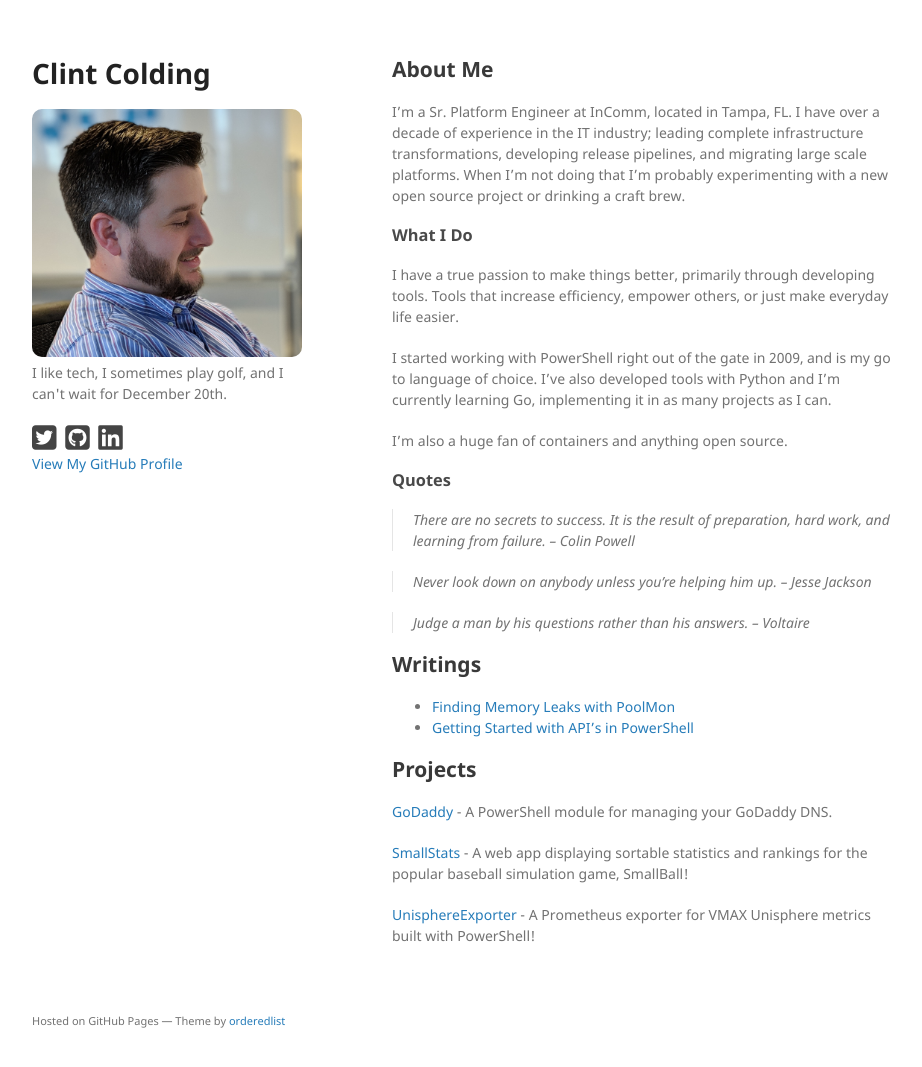
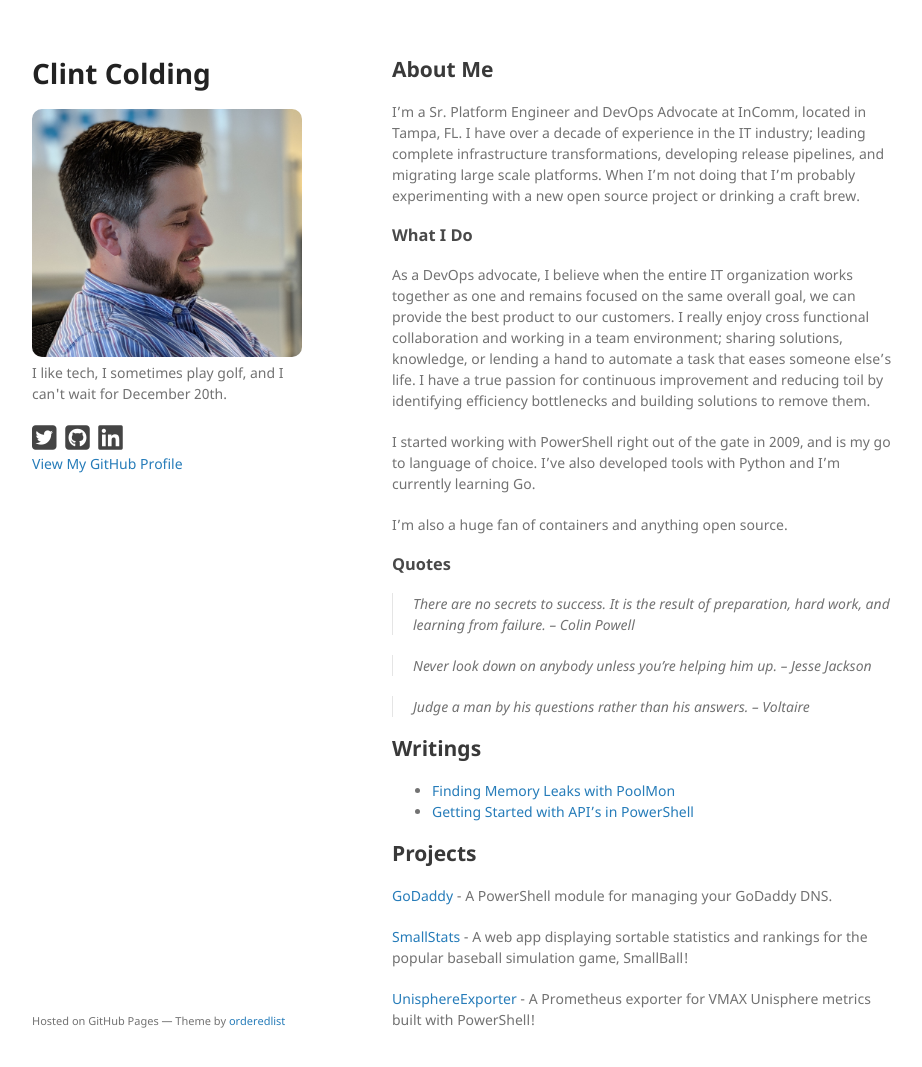
Before and after one commit to clintcolding/clintcolding.github.io, a Jekyll site: the page built from index.md, in a window 1280 px wide and 1100 px high. Shown: the top 1067 px of the window, without its empty margins (178-1100 px from the left). Built offline with Jekyll 4.4.1, drawn with Linux system fonts in a browser that asks for light colours; nearby versions of some CDN libraries; our own code applies the rules of GitHub Pages for plain Markdown files.

Commit message:
Updated what I do

```diff
--- a/index.md
+++ b/index.md
@@ -4,13 +4,13 @@ layout: default
 
 ## About Me
 
-I'm a Sr. Platform Engineer at InComm, located in Tampa, FL. I have over a decade of experience in the IT industry; leading complete infrastructure transformations, developing release pipelines, and migrating large scale platforms. When I'm not doing that I'm probably experimenting with a new open source project or drinking a craft brew.
+I'm a Sr. Platform Engineer and DevOps Advocate at InComm, located in Tampa, FL. I have over a decade of experience in the IT industry; leading complete infrastructure transformations, developing release pipelines, and migrating large scale platforms. When I'm not doing that I'm probably experimenting with a new open source project or drinking a craft brew.
 
 ### What I Do
 
-I have a true passion to make things better, primarily through developing tools. Tools that increase efficiency, empower others, or just make everyday life easier.
+As a DevOps advocate, I believe when the entire IT organization works together as one and remains focused on the same overall goal, we can provide the best product to our customers. I really enjoy cross functional collaboration and working in a team environment; sharing solutions, knowledge, or lending a hand to automate a task that eases someone else’s life. I have a true passion for continuous improvement and reducing toil by identifying efficiency bottlenecks and building solutions to remove them.
 
-I started working with PowerShell right out of the gate in 2009, and is my go to language of choice. I've also developed tools with Python and I'm currently learning Go, implementing it in as many projects as I can.
+I started working with PowerShell right out of the gate in 2009, and is my go to language of choice. I've also developed tools with Python and I'm currently learning Go.
 
 I'm also a huge fan of containers and anything open source.
 
```
